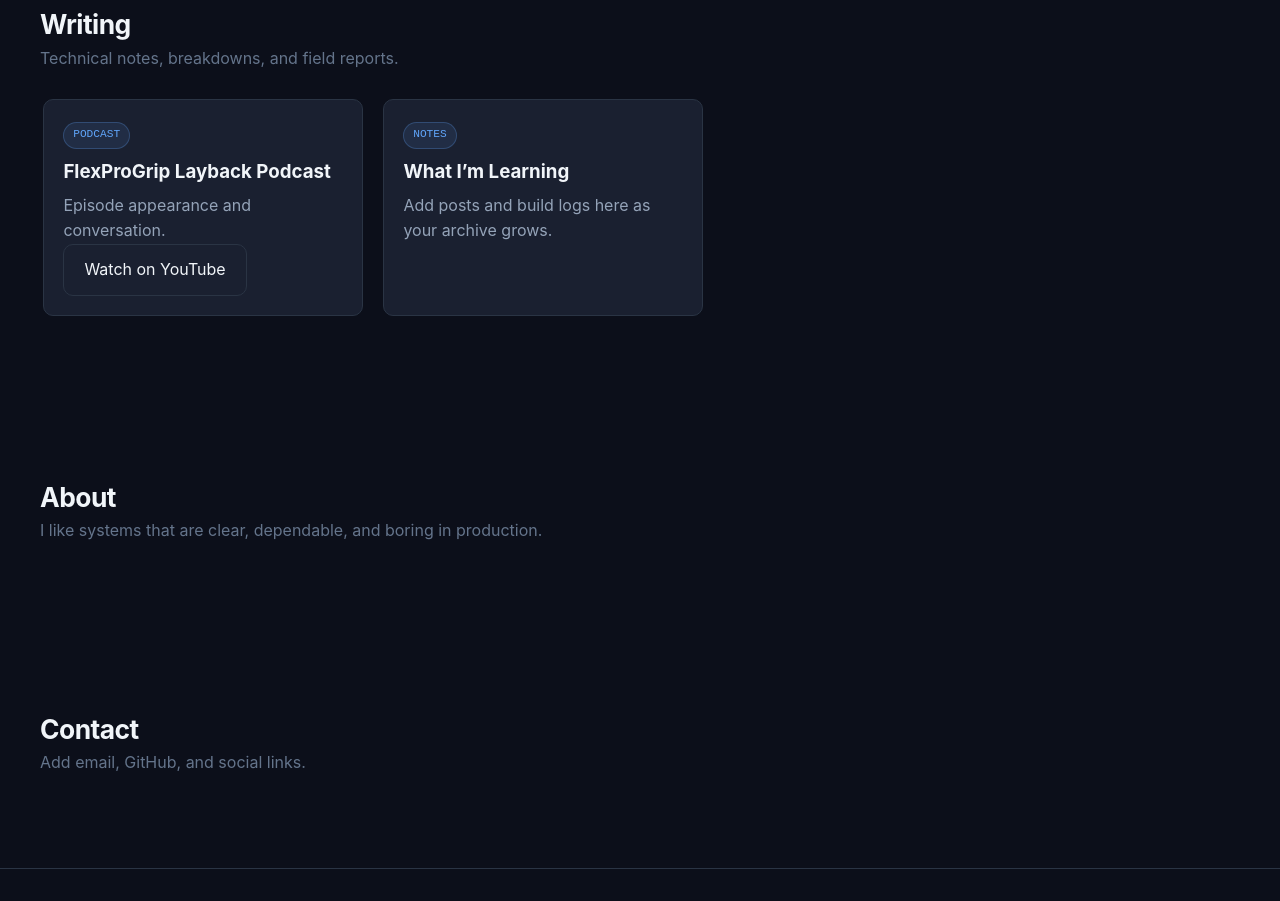
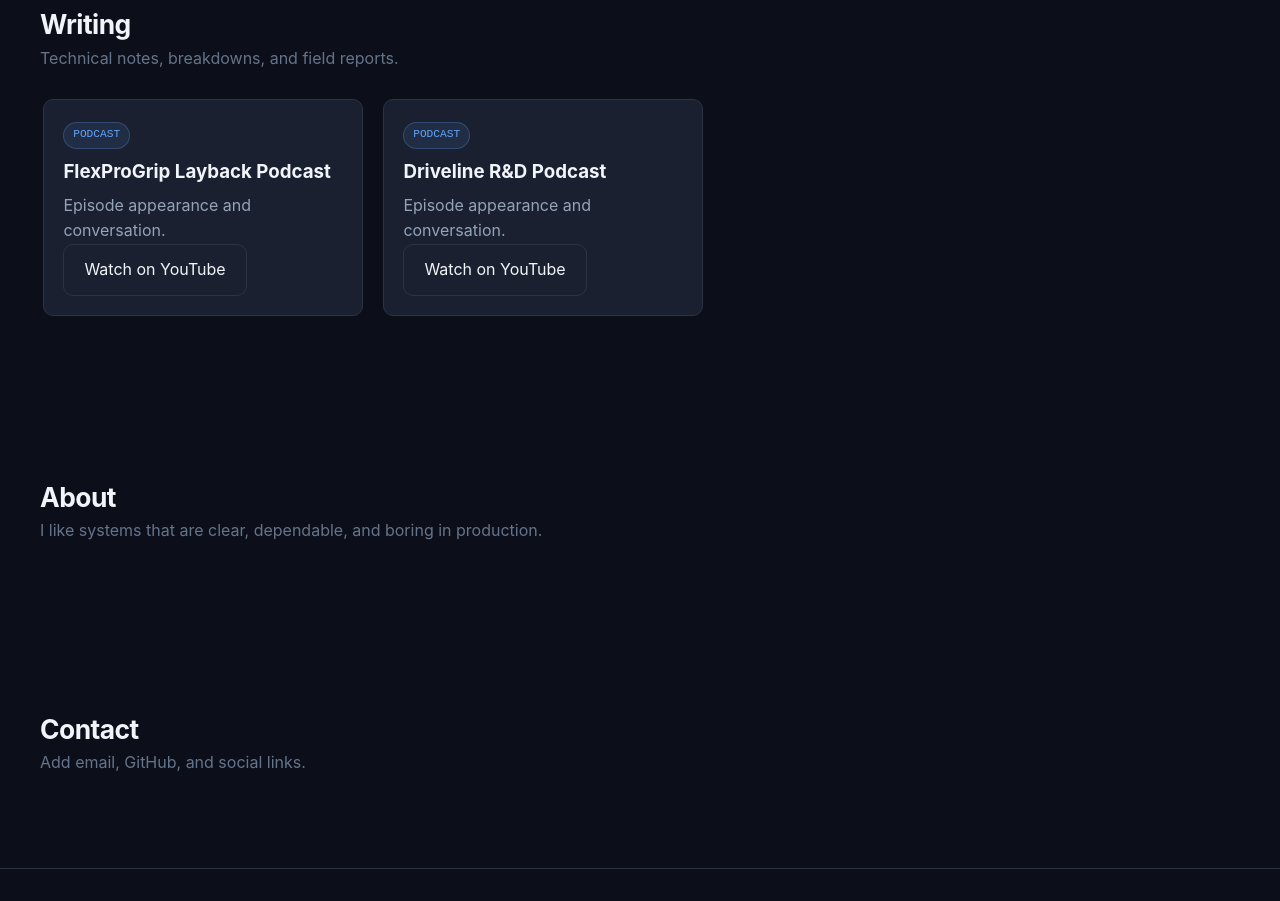
Before and after one commit to dsagerman/dsagerman.github.io, a plain HTML site: page index.html in a window 1280 px wide. Shown: the part 1299-2200 px from the top of the page. Drawn offline with Linux system fonts and the light colour scheme.

Commit message:
Add Driveline R&D Podcast link to writing section

```diff
--- a/index.html
+++ b/index.html
@@ -72,9 +72,10 @@
           <p><a class="btn" href="https://www.youtube.com/watch?v=m-Wml4GSnfc" target="_blank" rel="noopener noreferrer">Watch on YouTube</a></p>
         </article>
         <article class="card">
-          <span class="badge">Notes</span>
-          <h3>What I’m Learning</h3>
-          <p>Add posts and build logs here as your archive grows.</p>
+          <span class="badge">Podcast</span>
+          <h3>Driveline R&D Podcast</h3>
+          <p>Episode appearance and conversation.</p>
+          <p><a class="btn" href="https://www.youtube.com/watch?v=h-9kxsmVEcw" target="_blank" rel="noopener noreferrer">Watch on YouTube</a></p>
         </article>
       </div>
     </section>
```
